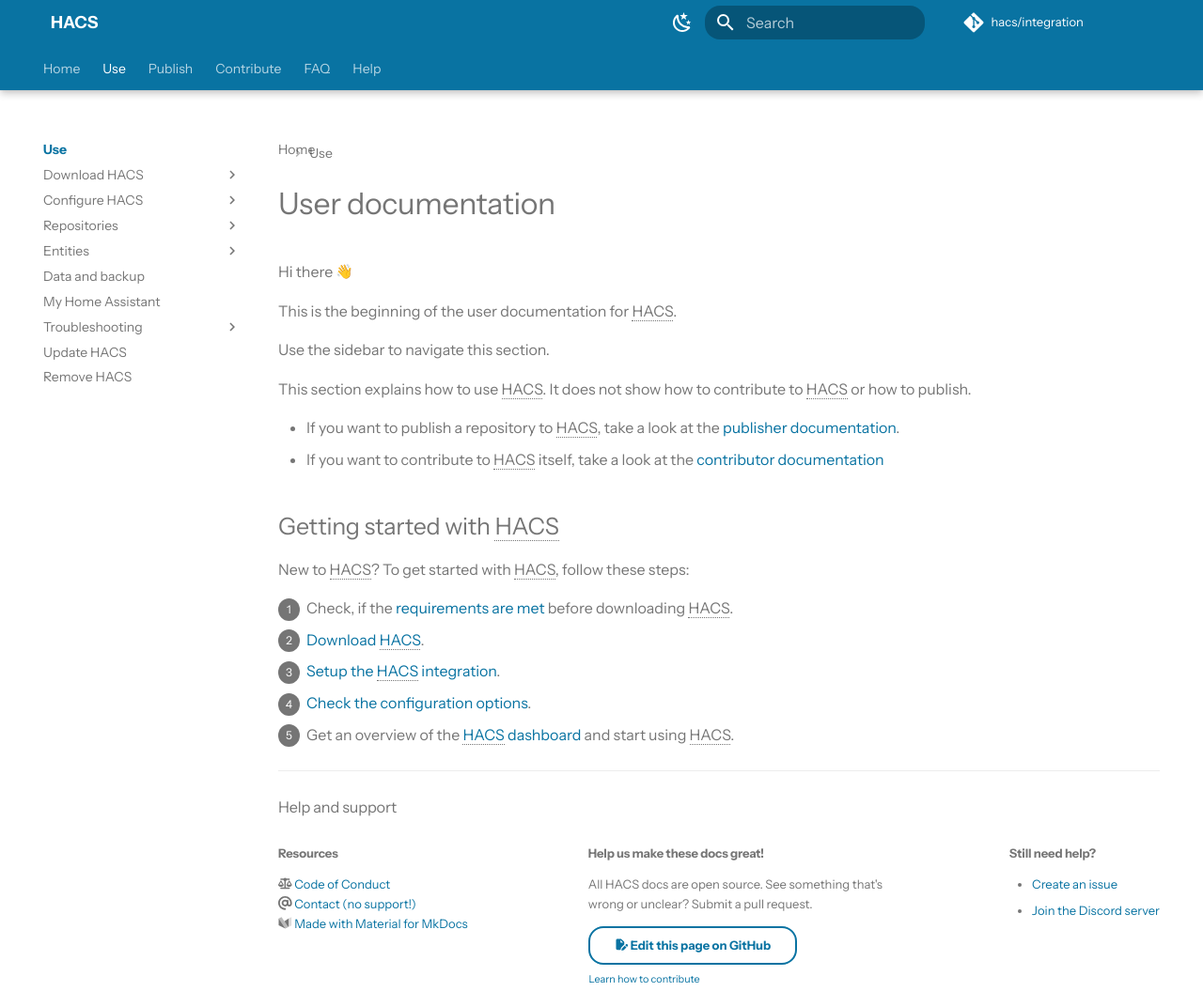
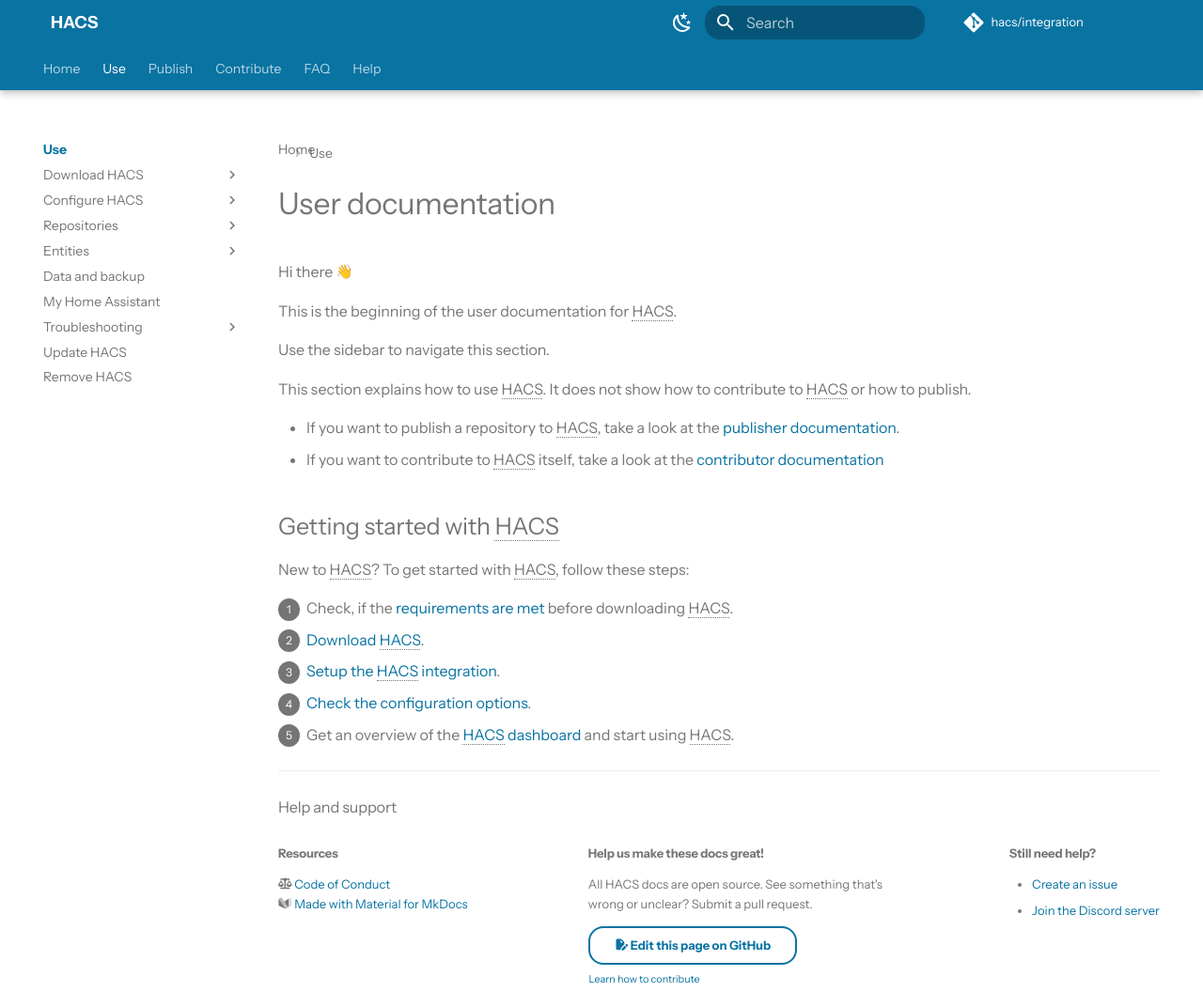
Before and after one commit to hacs/documentation, an MkDocs documentation site: the page built from source/docs/use/index.md, in a window 1280 px wide and 1072 px high. Shown: the whole window at 94% size. Built offline with MkDocs 1.6.1 and Material for MkDocs 9.7.7, drawn with Linux system fonts in a browser that asks for light colours; emoji names are drawn with the system emoji font; some web fonts are replaced; plug-ins that fetch from the network failed and are left out; comment, search, counter and statistics services are not loaded.

Commit message:
Remove email from footer

```diff
--- a/mkdocs.yml
+++ b/mkdocs.yml
@@ -82,9 +82,6 @@ extra:
     - link: https://github.com/hacs/.github/blob/master/CODE_OF_CONDUCT.md
       title: Code of Conduct
       icon: fontawesome/solid/scale-balanced
-    - link: hi@hacs.xyz
-      title: Contact (no support!)
-      icon: fontawesome/solid/at
     - link: https://squidfunk.github.io/mkdocs-material/
       title: Made with Material for MkDocs
       icon: logo
```
